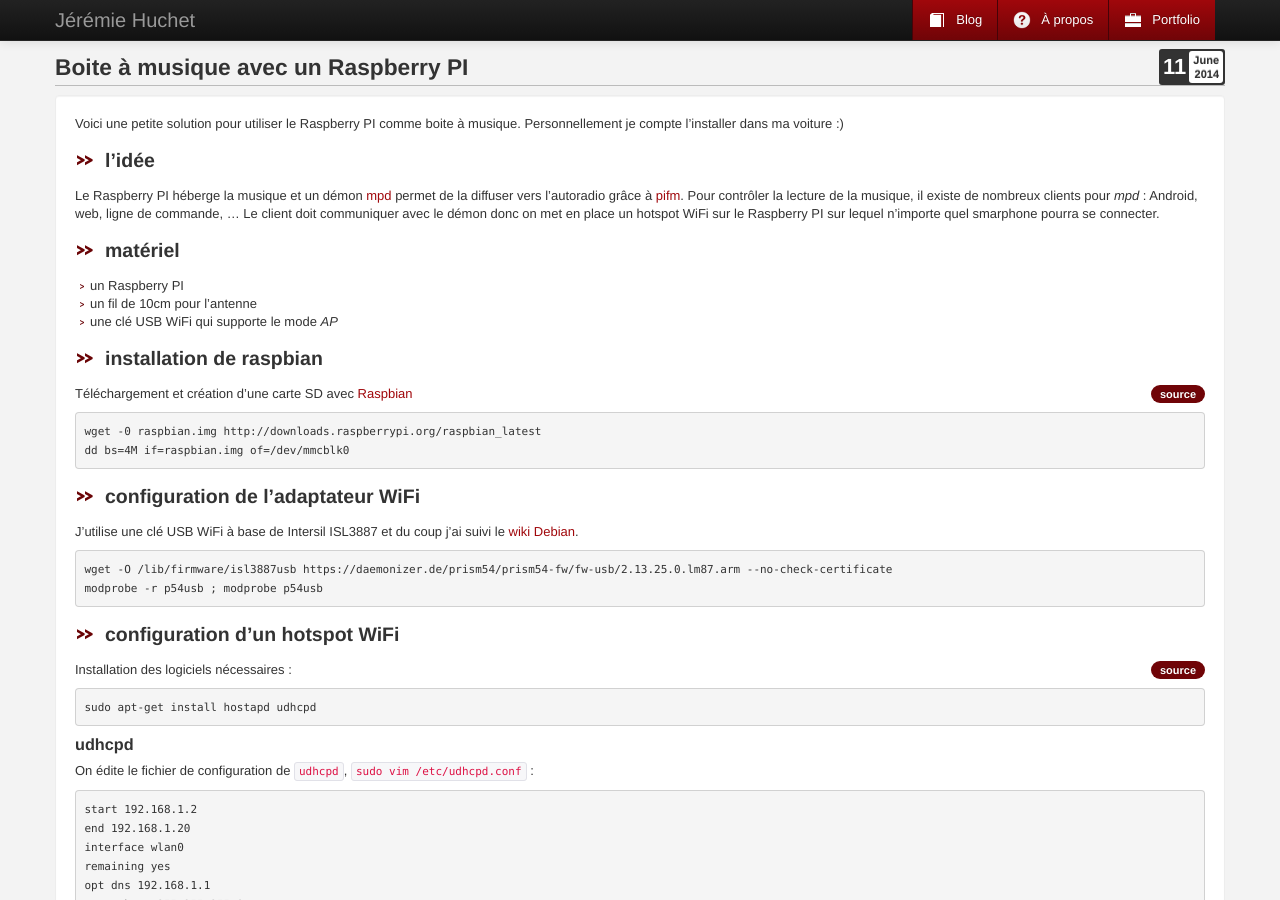
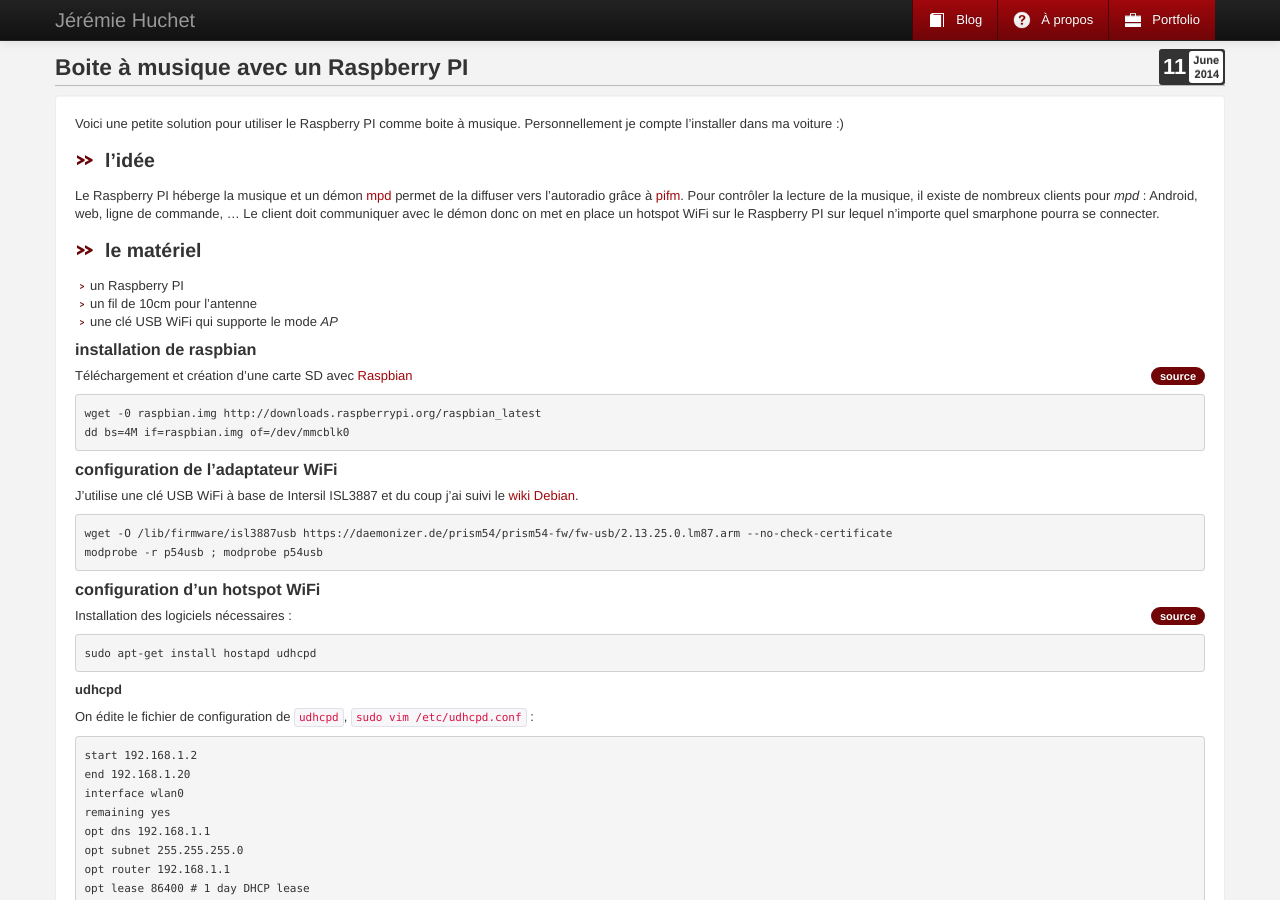
Before and after one commit to jeremiehuchet/jeremiehuchet.github.io, a Jekyll site: the page built from blog/_posts/2014-06-11-raspberry-pi-car-fm-transmitter.md, in a window 1280 px wide and 900 px high. Built offline with Jekyll 4.4.1, drawn with Linux system fonts in a browser that asks for light colours.

```diff
--- a/blog/_posts/2014-06-11-raspberry-pi-car-fm-transmitter.md
+++ b/blog/_posts/2014-06-11-raspberry-pi-car-fm-transmitter.md
@@ -11,13 +11,13 @@ Voici une petite solution pour utiliser le Raspberry PI comme boite à musique.
 
 Le Raspberry PI héberge la musique et un démon [mpd](http://fr.wikipedia.org/wiki/Music_Player_Daemon) permet de la diffuser vers l'autoradio grâce à [pifm](http://www.icrobotics.co.uk/wiki/index.php/Turning_the_Raspberry_Pi_Into_an_FM_Transmitter). Pour contrôler la lecture de la musique, il existe de nombreux clients pour _mpd_ : Android, web, ligne de commande, ... Le client doit communiquer avec le démon donc on met en place un hotspot WiFi sur le Raspberry PI sur lequel n'importe quel smarphone pourra se connecter.
 
-### matériel
+### le matériel
 
 - un Raspberry PI
 - un fil de 10cm pour l'antenne
 - une clé USB WiFi qui supporte le mode <span title="Access Point">_AP_</span>
 
-### installation de raspbian
+#### installation de raspbian
 
 <span class="pull-right badge badge-info">[source](http://www.raspberrypi.org/documentation/installation/installing-images/README.md)</span>
 
@@ -26,14 +26,14 @@ Téléchargement et création d'une carte SD avec [Raspbian](http://www.raspbian
     wget -0 raspbian.img http://downloads.raspberrypi.org/raspbian_latest
     dd bs=4M if=raspbian.img of=/dev/mmcblk0
 
-### configuration de l'adaptateur WiFi
+#### configuration de l'adaptateur WiFi
 
 J'utilise une clé USB WiFi à base de Intersil ISL3887 et du coup j'ai suivi le [wiki Debian](https://wiki.debian.org/fr/prism54#p54usb).
 
     wget -O /lib/firmware/isl3887usb https://daemonizer.de/prism54/prism54-fw/fw-usb/2.13.25.0.lm87.arm --no-check-certificate
     modprobe -r p54usb ; modprobe p54usb
 
-### configuration d'un hotspot WiFi
+#### configuration d'un hotspot WiFi
 
 <span class="pull-right badge badge-info">[source](http://elinux.org/RPI-Wireless-Hotspot)</span>
 
@@ -41,7 +41,7 @@ Installation des logiciels nécessaires :
 
     sudo apt-get install hostapd udhcpd
 
-#### udhcpd
+##### udhcpd
 
 On édite le fichier de configuration de `udhcpd`, `sudo vim /etc/udhcpd.conf` :
 
@@ -69,7 +69,7 @@ On démarre le service et on l'active au démarrage :
     sudo service udhcpd start
     sudo update-rc.d udhcpd enable
 
-#### hostapd
+##### hostapd
 
 On créé un fichier de configuration pour le réseau WiFi à créer, `sudo vim /etc/hostapd/music.conf` :
 
@@ -97,7 +97,7 @@ On démarre le service et on l'active au démarrage :
     sudo update-rc.d hostapd enable
 
 
-### installation de pifm
+#### installation de pifm
 
     sudo mkdir /opt/pifm
     sudo chown pi:pi /opt/pifm
@@ -110,7 +110,7 @@ Il faut ajouter par exemple la lighe suivante dans `/etc/sudoers` :
 
     mpd ALL=(ALL) NOPASSWD: /opt/pifm/pifm
 
-### installation de MPD
+#### installation de MPD
 
 Installation du démon : `sudo apt-get install mpd`.
 
```
